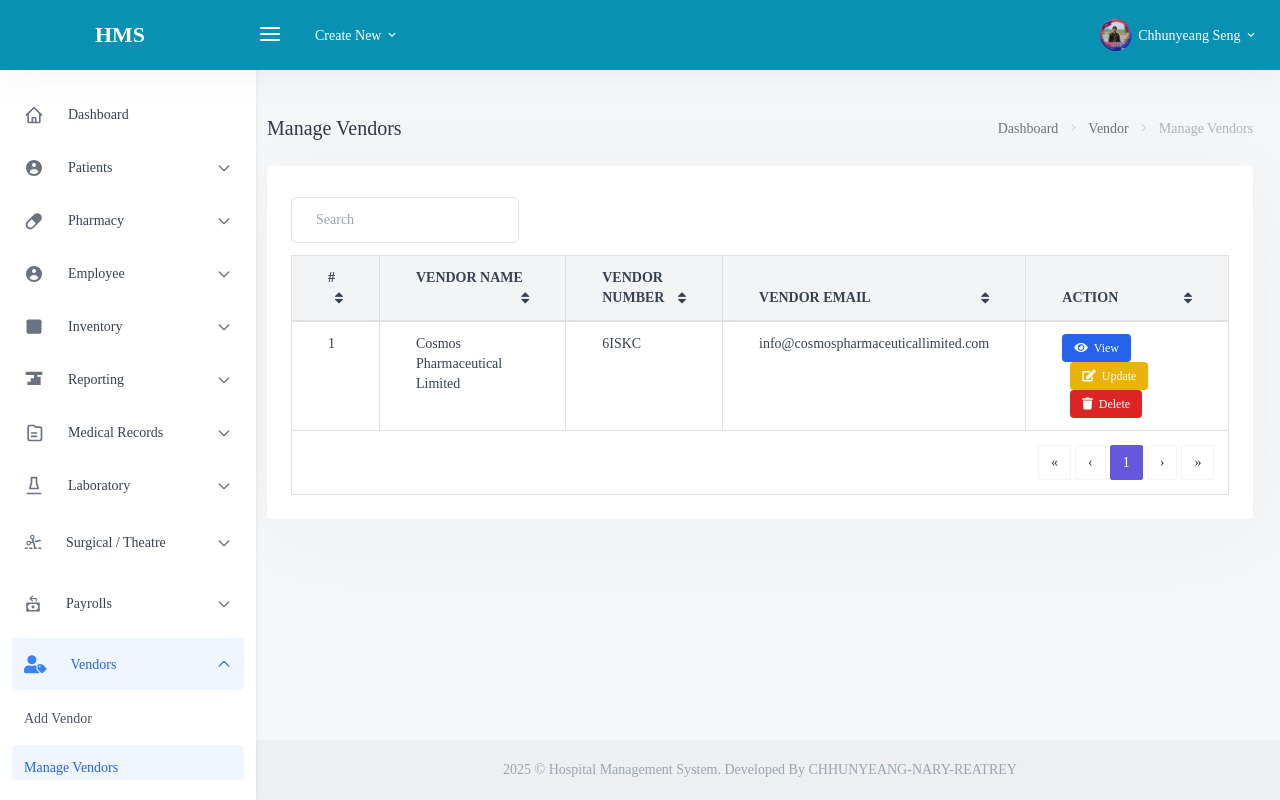
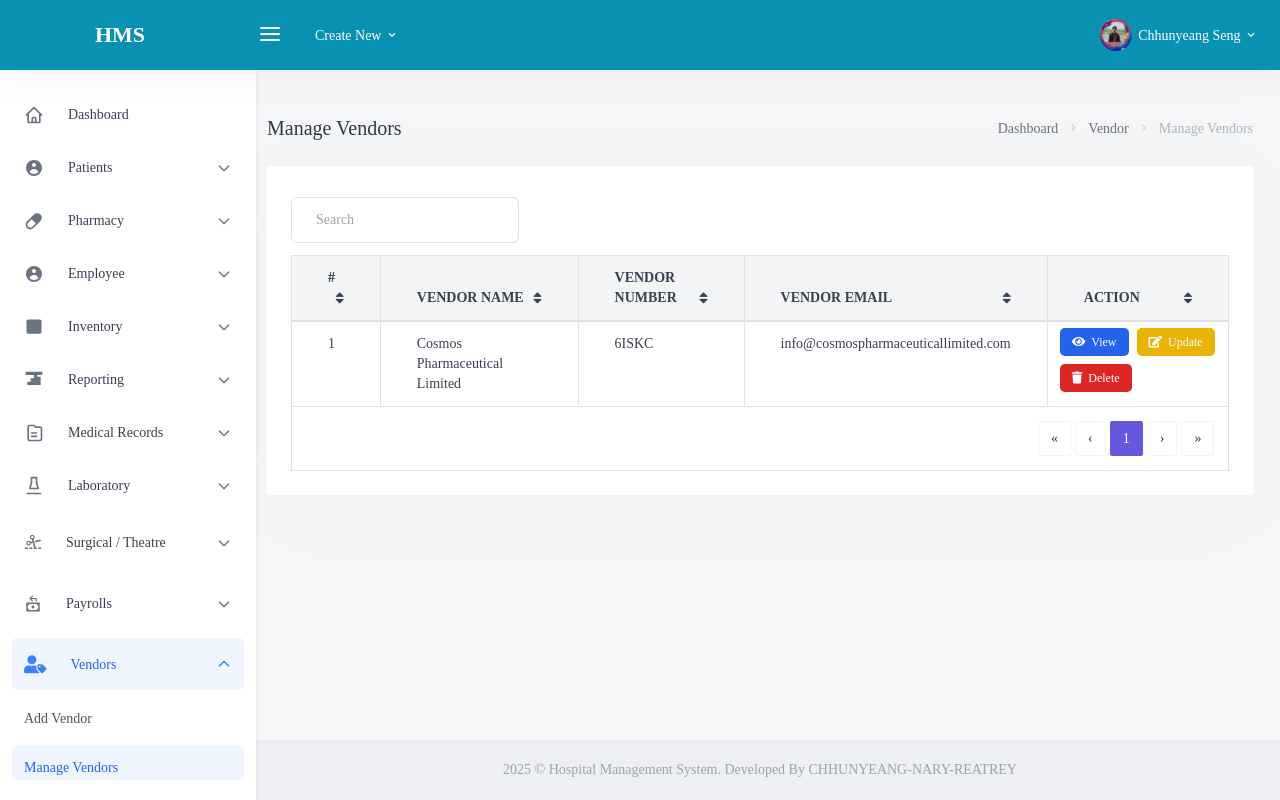
Before and after one commit to sengchhunyeang/Hospital-Application, a PHP site: page /backend/admin/his_admin_manage_vendor.php in a window 1280 px wide. Run offline with PHP 8.4, Linux system fonts and the light colour scheme; a user stored in the database is signed in; data comes from the database, SQL or seed files in the repository; some libraries are stand-ins or nearby versions; some web fonts are replaced.

Commit message:
update responsive

```diff
--- a/backend/admin/his_admin_manage_vendor.php
+++ b/backend/admin/his_admin_manage_vendor.php
@@ -131,27 +131,28 @@
                                                         <td class="px-4 py-2 text-sm text-gray-700"><?php echo $row->v_number; ?></td>
                                                         <td class="px-4 py-2 text-sm text-gray-700"><?php echo $row->v_email; ?></td>
 
-                                                        <td class="px-4 py-2 text-sm text-gray-700 space-x-2">
-
+                                <td class="px-2 py-1 text-gray-700">
+                                        <div class="flex flex-wrap gap-2 sm:flex-nowrap">
                                             <!-- View Button (Blue) -->
                                             <a href="his_admin_view_single_vendor.php?v_number=<?php echo $row->v_number;?>"
-                                                               class="inline-flex items-center px-2 py-1 text-xs font-medium text-white bg-blue-600 rounded hover:bg-blue-700 transition-colors duration-200">
+                                            class="inline-flex items-center justify-center px-2 py-1 text-xs font-medium text-white bg-blue-600 rounded-lg hover:bg-blue-700 transition duration-200 w-full sm:w-auto">
                                             <i class="fas fa-eye mr-1"></i> View
                                             </a>
 
                                             <!-- Update Button (Yellow) -->
                                             <a href="his_admin_update_single_vendor.php?v_number=<?php echo $row->v_number;?>"
-                                                               class="inline-flex items-center px-2 py-1 text-xs font-medium text-white bg-yellow-500 rounded hover:bg-yellow-600 transition-colors duration-200">
+                                            class="inline-flex items-center justify-center px-2 py-1 text-xs font-medium text-white bg-yellow-500 rounded-lg hover:bg-yellow-600 transition duration-200 w-full sm:w-auto">
                                             <i class="fas fa-edit mr-1"></i> Update
                                             </a>
 
                                             <!-- Delete Button (Red) -->
-                                                            <a href="his_admin_manage_vendor.php?delete_vendor_number=<?php echo $row->v_number?>"
-                                                               class="inline-flex items-center px-2 py-1 text-xs font-medium text-white bg-red-600 rounded hover:bg-red-700 transition-colors duration-200">
+                                            <a href="his_admin_manage_vendor.php?delete_vendor_number=<?php echo $row->v_number;?>"
+                                            class="inline-flex items-center justify-center px-2 py-1 text-xs font-medium text-white bg-red-600 rounded-lg hover:bg-red-700 transition duration-200 w-full sm:w-auto">
                                             <i class="fas fa-trash mr-1"></i> Delete
                                             </a>
+                                        </div>
+                                        </td>
 
-                                                        </td>
                                                     </tr>
                                                     </tbody>
 
```
Lines whose indentation alone changed are shown as unchanged.
